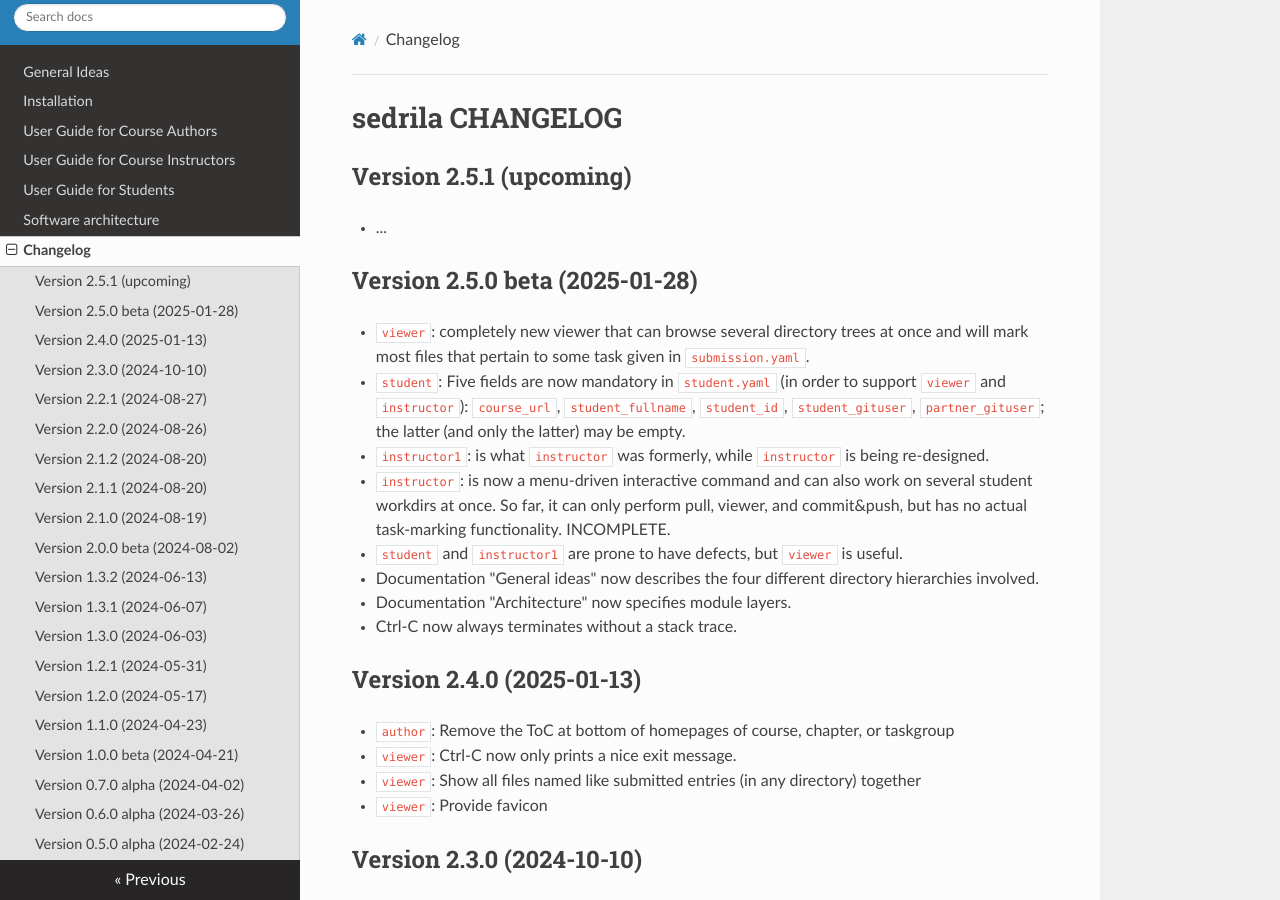
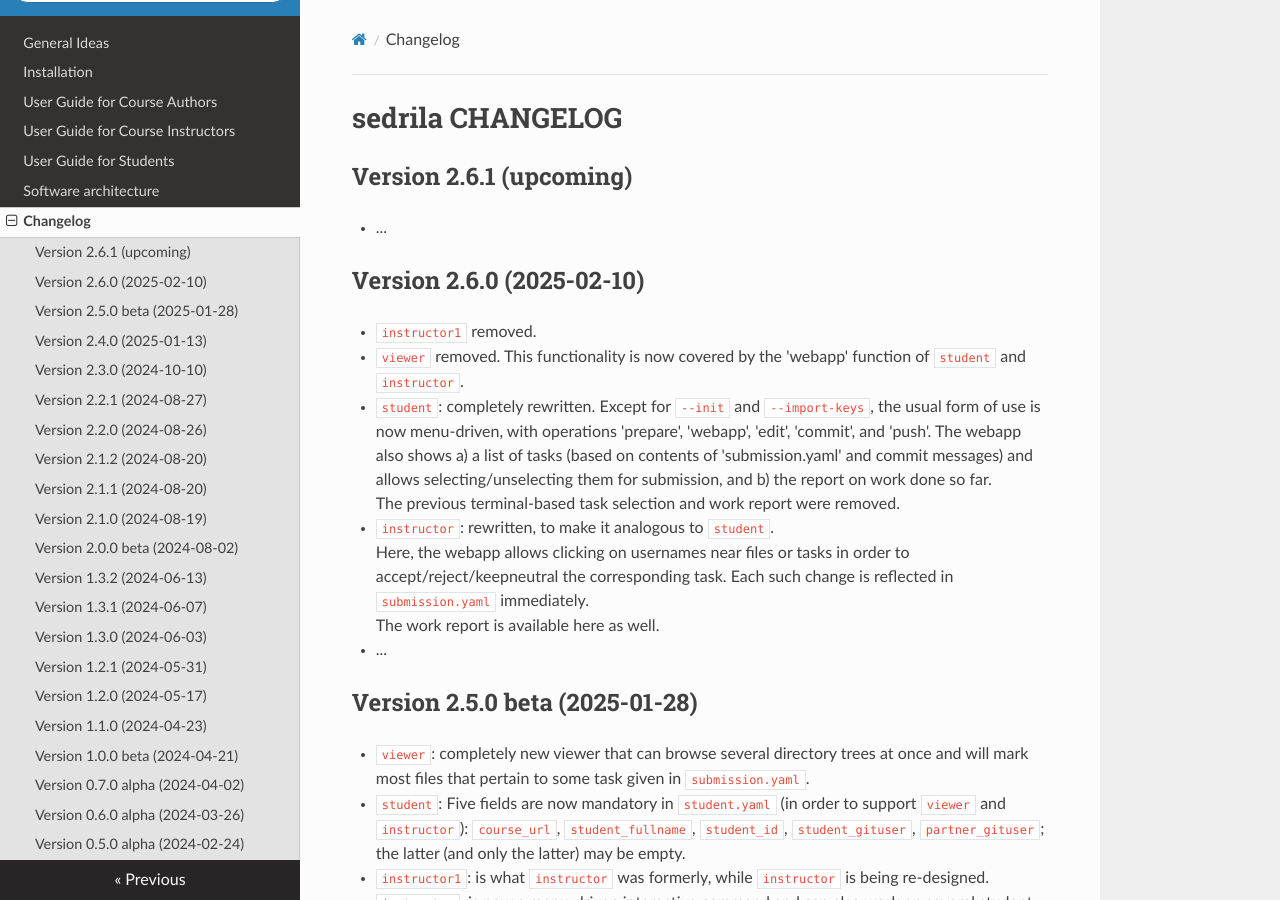
Before and after one commit to fubinf/sedrila, an MkDocs documentation site: the page built from docs/changelog.md, in a window 1280 px wide and 900 px high. Built offline with MkDocs 1.6.1, drawn with Linux system fonts in a browser that asks for light colours; nearby versions of some CDN libraries.

Commit message:
changelog.md: describe version 2.6.0

```diff
--- a/docs/changelog.md
+++ b/docs/changelog.md
@@ -1,7 +1,22 @@
 # sedrila CHANGELOG
 
 
-## Version 2.5.1 (upcoming)
+## Version 2.6.1 (upcoming)
+- ...
+
+## Version 2.6.0 (2025-02-10)
+- `instructor1` removed.
+- `viewer` removed. This functionality is now covered by the 'webapp' function of
+  `student` and `instructor`.
+- `student`: completely rewritten. Except for `--init` and `--import-keys`, the usual form of use is now
+  menu-driven, with operations 'prepare', 'webapp', 'edit', 'commit', and 'push'.
+  The webapp also shows a) a list of tasks (based on contents of 'submission.yaml' and commit messages)
+  and allows selecting/unselecting them for submission, and b) the report on work done so far.
+  The previous terminal-based task selection and work report were removed.
+- `instructor`: rewritten, to make it analogous to `student`.
+  Here, the webapp allows clicking on usernames near files or tasks in order to accept/reject/keepneutral
+  the corresponding task. Each such change is reflected in `submission.yaml` immediately.
+  The work report is available here as well.
 - ...
 
 
```
